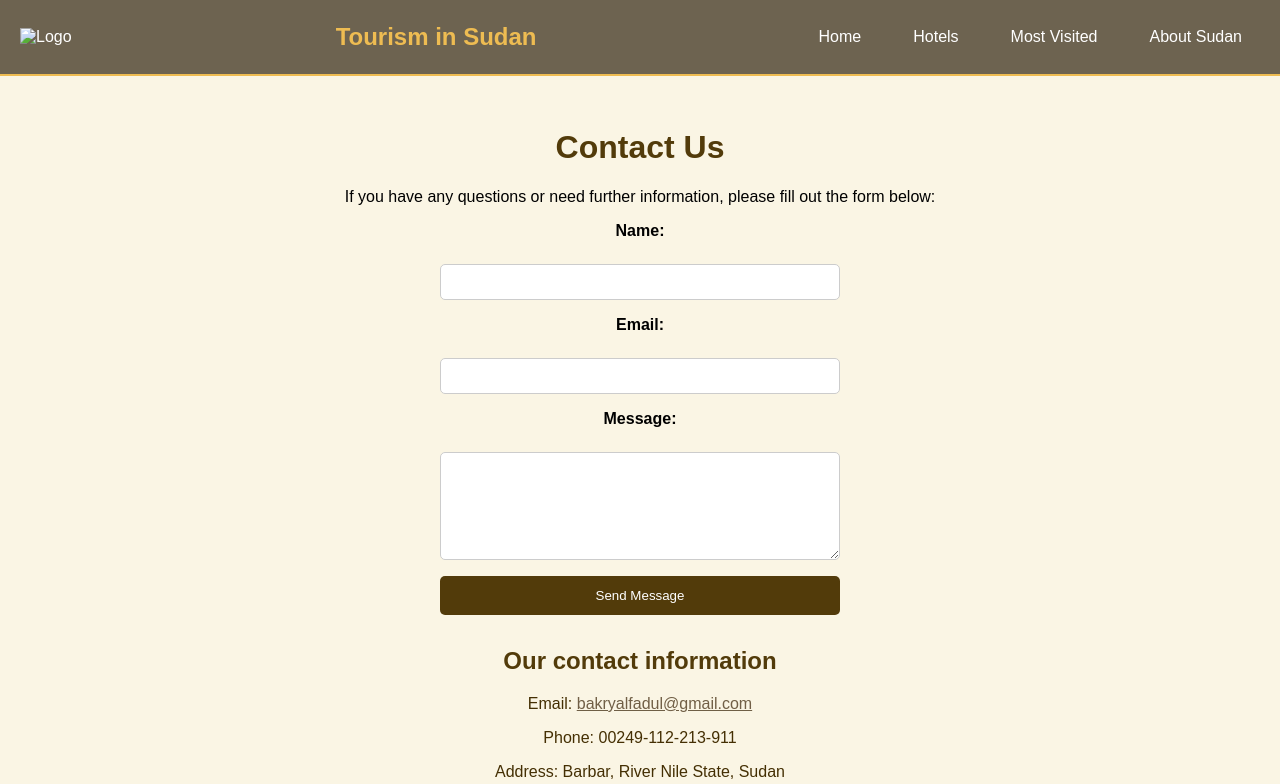
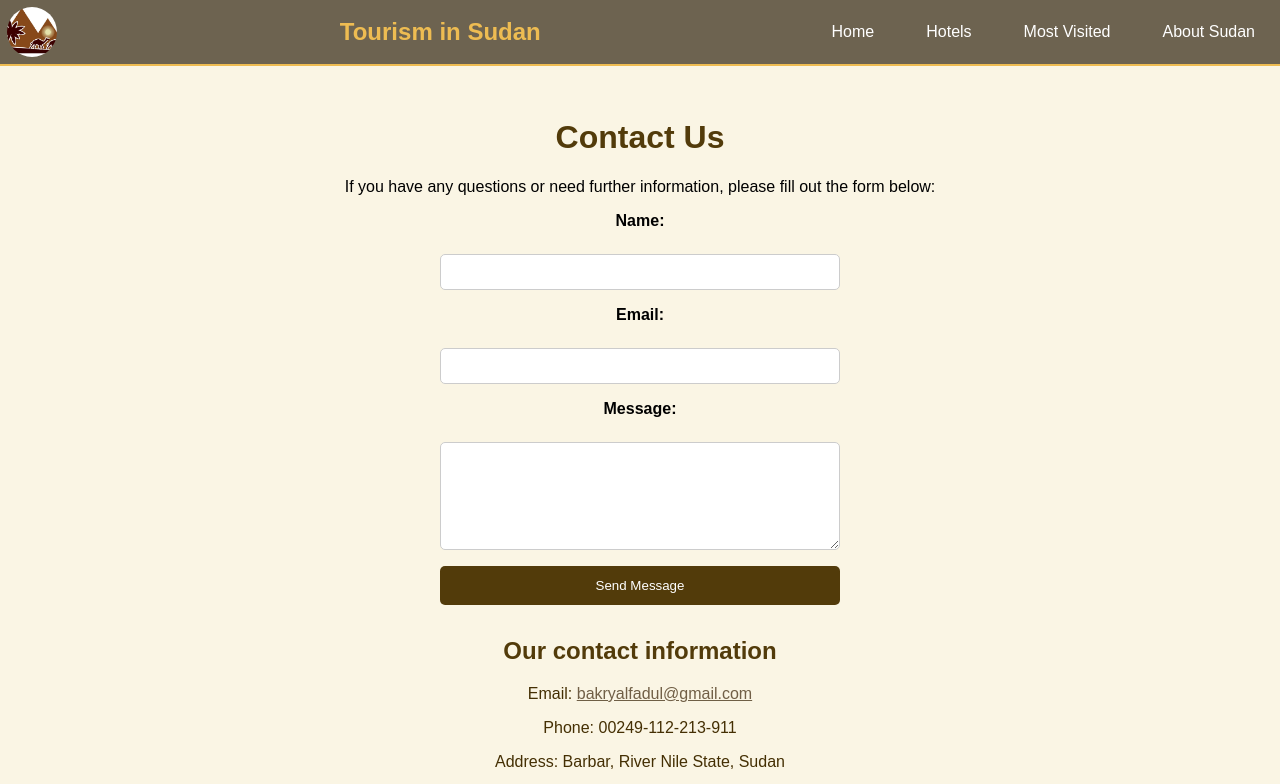
Before and after one commit to Slwanmo009/Torusim, a website: page contact.html in a window 1280 px wide. Shown: the top 784 px of the page. Drawn offline with nearby package versions, Linux system fonts and the light colour scheme.

Commit message:
place and scherch

```diff
--- a/contact.html
+++ b/contact.html
@@ -13,7 +13,7 @@
     </head>
 <body>
     <header class="header">
-        <img src="images/your-logo.png" alt="Logo" class="logo">
+        <img src="images/logo.jpg" alt="Logo" class="logo">
         <h1>Tourism in Sudan</h1>
         <nav class="nav-links">
             <a href="index.html">Home</a>
--- a/styles/contact.css
+++ b/styles/contact.css
@@ -23,12 +23,26 @@ body {
 }
 .header {
     display: flex;
+
     align-items: center;
     justify-content: space-between;
-    padding: 20px;
-    background-color:rgba(51, 37, 18, 0.7);
+    padding: 7px;
+    background-color: rgba(51, 37, 18, 0.7);
     color: white;
-    border-bottom: 2px solid  #eebc52;
+    border-bottom: 2px solid #eebc52;
+}
+
+.logo {
+    display: block;
+    border-radius: 50%;
+    object-fit: cover;
+    height: 50px;
+    width: 50px;
+    margin-right: 10px;
+}
+.header h1 {
+    margin: 0;
+    font-size: 24px;
 }
 h1 {
 
```
Also changed, not shown: index.html (+2 -1 lines), 1 other file.
